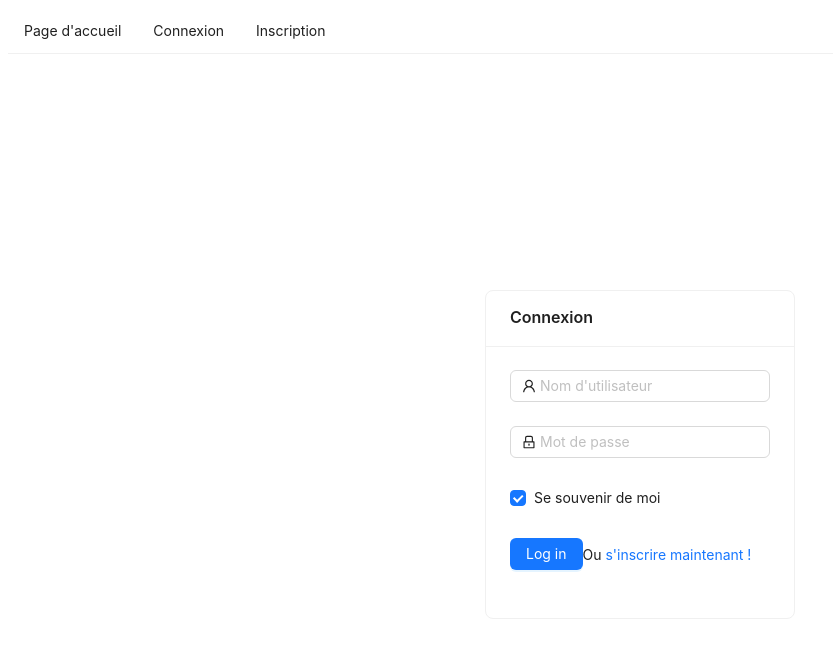
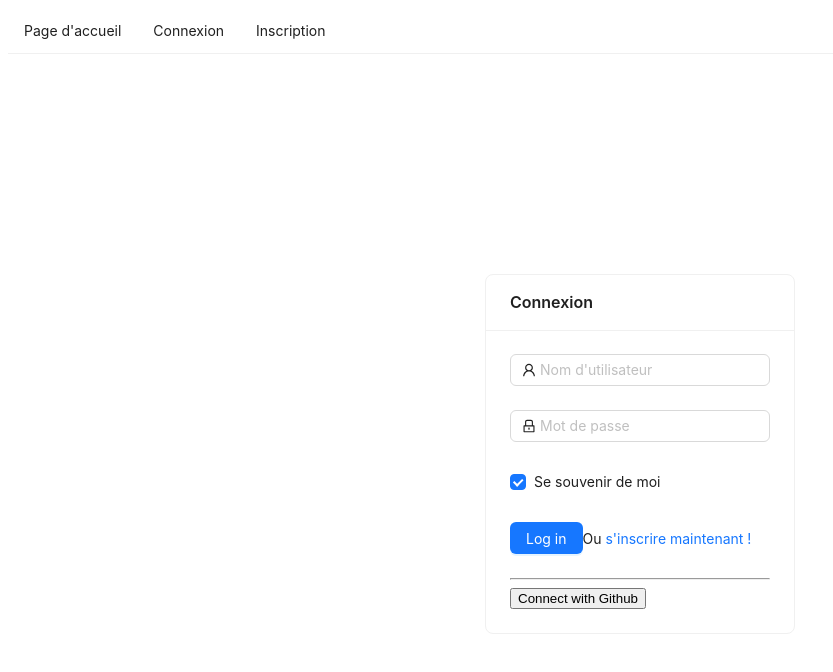
Before and after one commit to Navial/Just_connect, a React (Vite) app in the folder frontend/: page /login in a window 1280 px wide. Shown: the top 672 px of the page, without its empty margins (0-833 px from the left). Built offline with nearby package versions, Linux system fonts and the light colour scheme.

Commit message:
Feat: adding button to connect to github + redirect to github page

```diff
--- a/frontend/src/components/App/App.jsx
+++ b/frontend/src/components/App/App.jsx
@@ -4,6 +4,7 @@ import Login from "../Login/Login";
 import Register from "../Register/Register";
 import NavBar from "../Navbar/Navbar";
 import Home from "../Home/Home";
+
 const App = () => {
   return (
     <>
--- a/frontend/src/components/Login/Login.jsx
+++ b/frontend/src/components/Login/Login.jsx
@@ -2,6 +2,7 @@ import React from "react";
 import { LockOutlined, UserOutlined } from "@ant-design/icons";
 import { Button, Card, Checkbox, Form, Input } from "antd";
 import { Link } from "react-router-dom";
+import GithubBtn from "../Login/github_button";
 
 const Login = () => {
   const onFinish = (values) => {
@@ -68,8 +69,10 @@ const Login = () => {
             >
               Log in
             </Button>
-            Ou <Link to="/register"> s'inscrire maintenant ! </Link>
+             Ou <Link to="/register"> s'inscrire maintenant ! </Link>
           </Form.Item>
+          <hr></hr>
+            <GithubBtn></GithubBtn>
         </Form>
       </Card>
     </div>
--- /dev/null
+++ b/frontend/src/components/Login/github_button.jsx
@@ -0,0 +1,20 @@
+import React from "react";
+import {useEffect} from 'react';
+
+const CLIENT_ID = "11d6bfcb9bff3259dba4";
+
+function loginWithGithub(){
+    window.location.assign("http://github.com/login/oauth/authorize?client_id=" + CLIENT_ID);
+
+}
+
+const Github_component = () => {
+    return (
+        <div id="github_div">
+            <button onClick={loginWithGithub}> Connect with Github </button>
+        </div>
+    );
+
+};
+
+export default Github_component
```
Also changed, not shown: frontend/src/components/Login/1Button.jsx (deleted).
